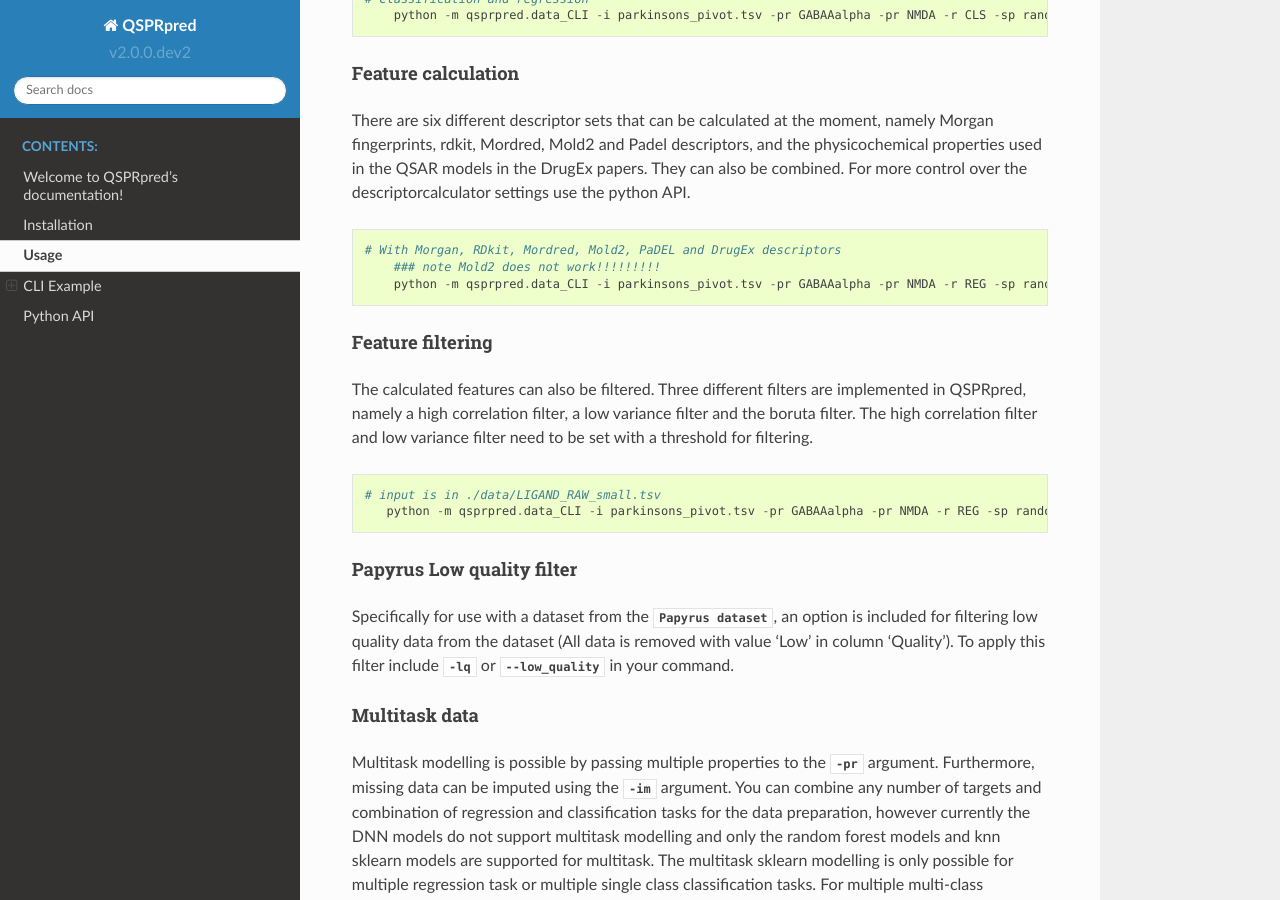
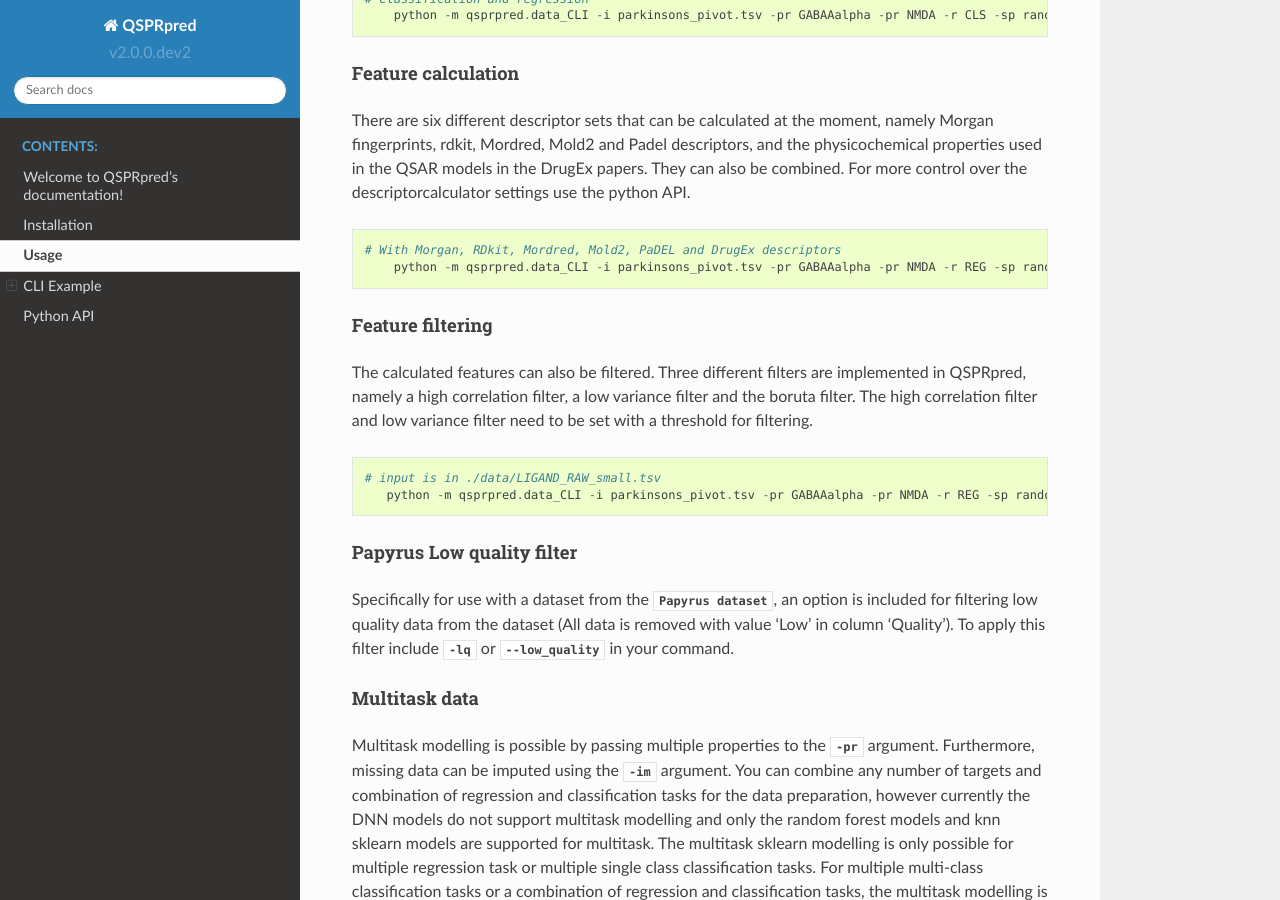
Before and after one commit to CDDLeiden/QSPRpred, a Sphinx documentation site: the page built from docs/use.rst, in a window 1280 px wide and 900 px high, scrolled down 2719 px. Built offline with Sphinx 7.4.7 and the Read the Docs theme 2.0.0, drawn with Linux system fonts in a browser that asks for light colours.

Commit message:
remove old statement

```diff
--- a/docs/use.rst
+++ b/docs/use.rst
@@ -137,7 +137,6 @@
 ..  code-block::
 
     # With Morgan, RDkit, Mordred, Mold2, PaDEL and DrugEx descriptors
-        ### note Mold2 does not work!!!!!!!!!
         python -m qsprpred.data_CLI -i parkinsons_pivot.tsv -pr GABAAalpha -pr NMDA -r REG -sp random -sf 0.15 -fe Morgan RDkit Mordred Mold2 PaDEL DrugEx
 
 Feature filtering
```
